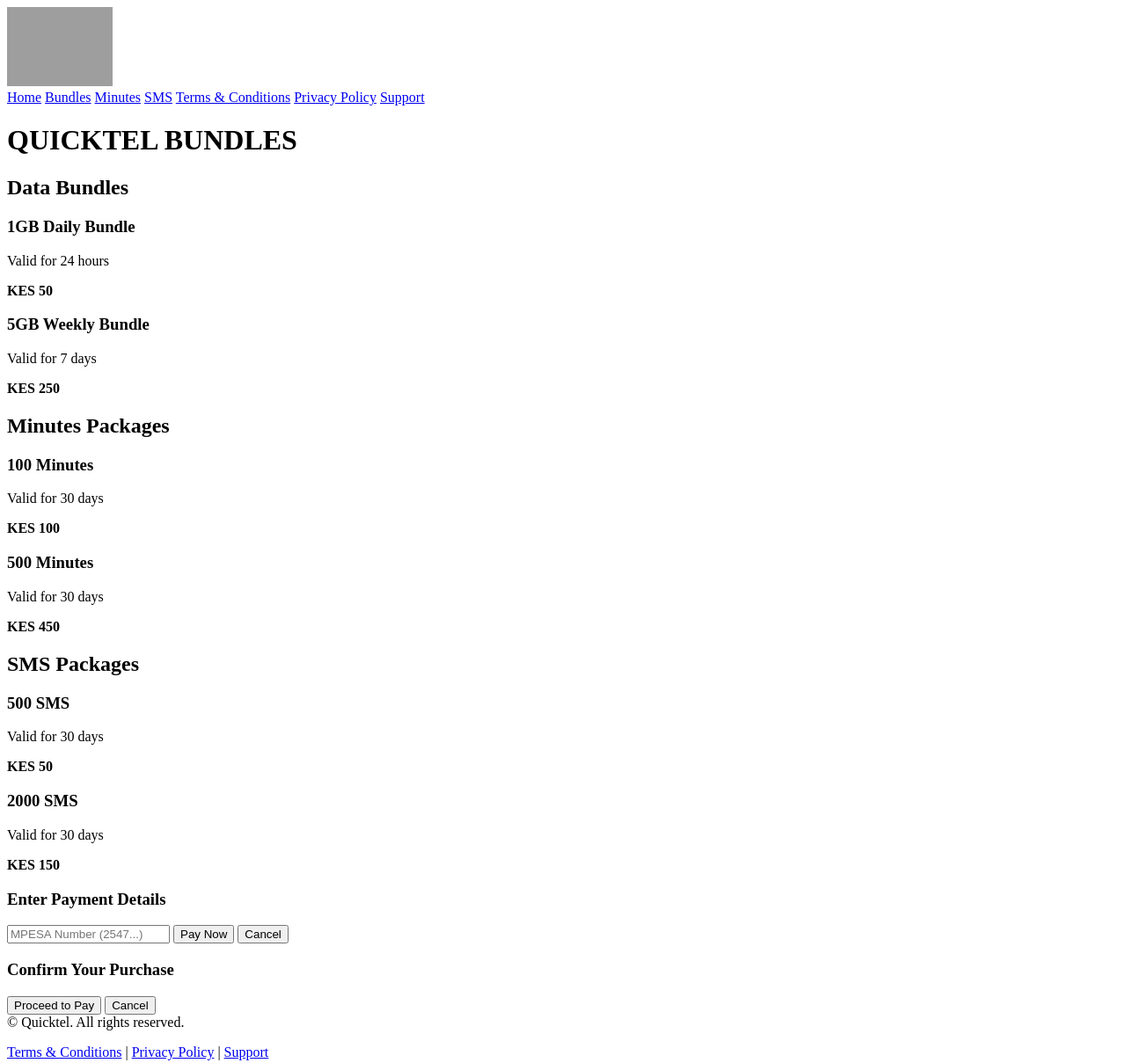
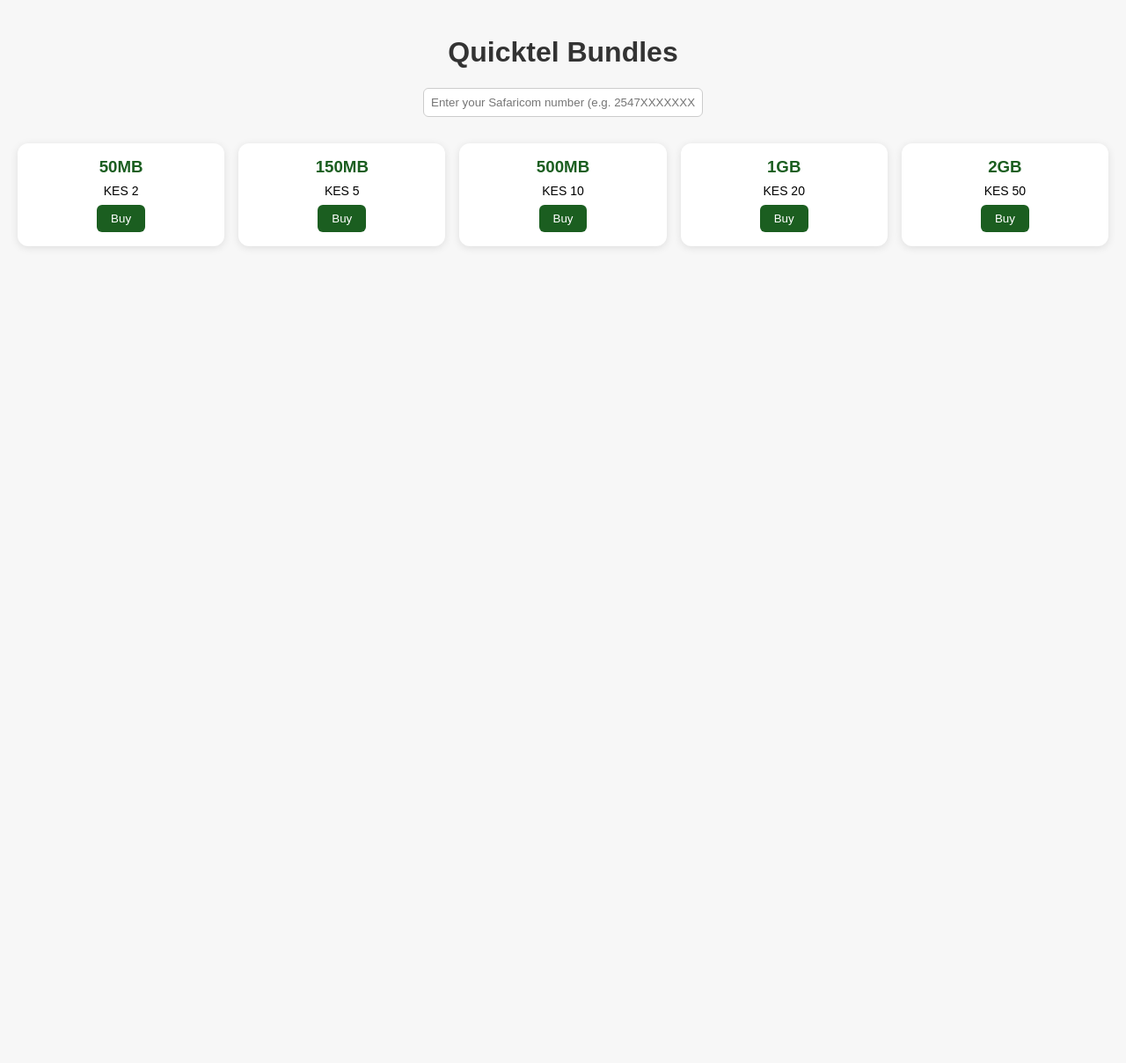
Before and after one commit to Jasam-Kajam/QuicktelBundles, a website: page public/index.html in a window 1280 px wide. Shown: the whole page at 88% size. After the commit the page ends 800 px from the top, so only its background shows below. Drawn offline with Linux system fonts and the light colour scheme; grey boxes are pictures that could not be loaded.

Commit message:
Update index.html

```diff
--- a/public/index.html
+++ b/public/index.html
@@ -1,168 +1,128 @@
-<!DOCTYPE html><html lang="en">
+<!DOCTYPE html>
+<html lang="en">
 <head>
   <meta charset="UTF-8" />
-  <meta name="viewport" content="width=device-width, initial-scale=1.0" />
+  <meta name="viewport" content="width=device-width, initial-scale=1.0"/>
   <title>Quicktel Bundles</title>
   <style>
-    /* Styles remain the same as in the cleaned version */
+    body {
+      font-family: sans-serif;
+      background: #f7f7f7;
+      margin: 0;
+      padding: 20px;
+    }
+    h1 {
+      text-align: center;
+      color: #333;
+    }
+    .bundle-container {
+      display: grid;
+      grid-template-columns: repeat(auto-fit, minmax(200px, 1fr));
+      gap: 16px;
+      margin-top: 30px;
+    }
+    .card {
+      background: white;
+      border-radius: 12px;
+      padding: 16px;
+      box-shadow: 0 2px 10px rgba(0, 0, 0, 0.1);
+      text-align: center;
+    }
+    .card h3 {
+      margin: 0;
+      color: #1b5e20;
+    }
+    .card p {
+      margin: 8px 0;
+      font-size: 14px;
+    }
+    .card button {
+      background: #1b5e20;
+      color: white;
+      border: none;
+      padding: 8px 16px;
+      border-radius: 6px;
+      cursor: pointer;
+      transition: background 0.3s;
+    }
+    .card button:hover {
+      background: #2e7d32;
+    }
+    input {
+      padding: 8px;
+      width: 100%;
+      max-width: 300px;
+      margin: 20px auto;
+      display: block;
+      border-radius: 6px;
+      border: 1px solid #ccc;
+    }
   </style>
 </head>
 <body>
-  <header>
-    <img src="https://public-files-paystack-prod.s3.eu-west-1.amazonaws.com/integration-logos/rssmtvcf4bathncmrv37.jpeg" width="120" alt="Quicktel Logo">
-    <nav class="menu">
-      <a href="#">Home</a>
-      <a href="#" data-section="bundles">Bundles</a>
-      <a href="#" data-section="minutes">Minutes</a>
-      <a href="#" data-section="sms">SMS</a>
-      <a href="terms.html">Terms & Conditions</a>
-      <a href="privacy.html">Privacy Policy</a>
-      <a href="https://wa.me/254729952483" target="_blank">Support</a>
-    </nav>
-    <div class="hamburger" id="hamburger">
-      <span></span>
-      <span></span>
-      <span></span>
+  <h1>Quicktel Bundles</h1>
+
+  <input id="phone" type="tel" placeholder="Enter your Safaricom number (e.g. 2547XXXXXXX)" />
+
+  <div class="bundle-container">
+    <div class="card">
+      <h3>50MB</h3>
+      <p>KES 2</p>
+      <button onclick="buyBundle(2)">Buy</button>
     </div>
-  </header>  <main>
-    <h1>QUICKTEL BUNDLES</h1>
-    <section id="bundles">
-      <h2>Data Bundles</h2>
-      <div class="product" onclick="openPhonePopup('1GB Daily Bundle', 50)">
-        <h3>1GB Daily Bundle</h3>
-        <p>Valid for 24 hours</p>
-        <strong>KES 50</strong>
-      </div>
-      <div class="product" onclick="openPhonePopup('5GB Weekly Bundle', 250)">
-        <h3>5GB Weekly Bundle</h3>
-        <p>Valid for 7 days</p>
-        <strong>KES 250</strong>
-      </div>
-    </section><section id="minutes">
-  <h2>Minutes Packages</h2>
-  <div class="product" onclick="openPhonePopup('100 Minutes', 100)">
-    <h3>100 Minutes</h3>
-    <p>Valid for 30 days</p>
-    <strong>KES 100</strong>
+    <div class="card">
+      <h3>150MB</h3>
+      <p>KES 5</p>
+      <button onclick="buyBundle(5)">Buy</button>
+    </div>
+    <div class="card">
+      <h3>500MB</h3>
+      <p>KES 10</p>
+      <button onclick="buyBundle(10)">Buy</button>
+    </div>
+    <div class="card">
+      <h3>1GB</h3>
+      <p>KES 20</p>
+      <button onclick="buyBundle(20)">Buy</button>
+    </div>
+    <div class="card">
+      <h3>2GB</h3>
+      <p>KES 50</p>
+      <button onclick="buyBundle(50)">Buy</button>
+    </div>
   </div>
-  <div class="product" onclick="openPhonePopup('500 Minutes', 450)">
-    <h3>500 Minutes</h3>
-    <p>Valid for 30 days</p>
-    <strong>KES 450</strong>
-  </div>
-</section>
 
-<section id="sms">
-  <h2>SMS Packages</h2>
-  <div class="product" onclick="openPhonePopup('500 SMS', 50)">
-    <h3>500 SMS</h3>
-    <p>Valid for 30 days</p>
-    <strong>KES 50</strong>
-  </div>
-  <div class="product" onclick="openPhonePopup('2000 SMS', 150)">
-    <h3>2000 SMS</h3>
-    <p>Valid for 30 days</p>
-    <strong>KES 150</strong>
-  </div>
-</section>
-
-  </main>  <div class="popup-overlay" id="popupOverlay">
-    <div class="popup">
-      <h3>Enter Payment Details</h3>
-      <input type="text" id="popupPhone" placeholder="MPESA Number (2547...)" maxlength="12">
-      <input type="hidden" id="popupAmount">
-      <input type="hidden" id="popupTitle">
-      <button id="submitPayment">Pay Now</button>
-      <button class="cancel" onclick="closePopup()">Cancel</button>
-    </div>
-  </div>  <div id="customConfirmOverlay">
-    <div id="customConfirmBox">
-      <h3>Confirm Your Purchase</h3>
-      <div id="confirmDetails"></div>
-      <button class="confirm-yes">Proceed to Pay</button>
-      <button class="confirm-no">Cancel</button>
-    </div>
-  </div>  <footer>
-    &copy; <span id="year"></span> Quicktel. All rights reserved.
-    <p>
-      <a href="terms.html">Terms & Conditions</a> |
-      <a href="privacy.html">Privacy Policy</a> |
-      <a href="https://samuwa-educanews.onrender.com/contac.html" target="_blank">Support</a>
-    </p>
-  </footer>  <script>
-    document.addEventListener('contextmenu', e => e.preventDefault());
-
-    const hamburger = document.getElementById('hamburger');
-    const menu = document.querySelector('.menu');
-    hamburger.addEventListener('click', () => menu.classList.toggle('show'));
-
-    const popupOverlay = document.getElementById("popupOverlay");
-    const phoneInput = document.getElementById("popupPhone");
-    const amountInput = document.getElementById("popupAmount");
-    const titleInput = document.getElementById("popupTitle");
-    const submitBtn = document.getElementById("submitPayment");
-
-    const confirmOverlay = document.getElementById("customConfirmOverlay");
-    const confirmDetails = document.getElementById("confirmDetails");
-    const confirmYesBtn = document.querySelector(".confirm-yes");
-    const confirmNoBtn = document.querySelector(".confirm-no");
-
-    function customConfirm(product, amount) {
-      return new Promise((resolve) => {
-        confirmDetails.innerHTML = `📦 <strong>${product}</strong><br>💰 Amount: <strong>KES ${amount}</strong>`;
-        confirmOverlay.style.display = 'flex';
-        confirmYesBtn.onclick = () => { confirmOverlay.style.display = 'none'; resolve(true); };
-        confirmNoBtn.onclick = () => { confirmOverlay.style.display = 'none'; resolve(false); };
-      });
-    }
-
-    async function openPhonePopup(product, amount) {
-      const confirmPurchase = await customConfirm(product, amount);
-      if (!confirmPurchase) return;
-      phoneInput.value = '';
-      amountInput.value = amount;
-      titleInput.value = product;
-      popupOverlay.classList.add("active");
-    }
-
-    function closePopup() {
-      popupOverlay.classList.remove("active");
-    }
-
-    submitBtn.addEventListener("click", async () => {
-      const phone = phoneInput.value.trim();
-      const amount = amountInput.value;
-      const product = titleInput.value;
-
-      if (!/^254\d{9}$/.test(phone)) {
-        alert("❌ Please enter a valid Safaricom number starting with 254...");
+  <script>
+    async function buyBundle(amount) {
+      const phone = document.getElementById("phone").value.trim();
+      if (!phone.match(/^2547\d{8}$/)) {
+        alert("Please enter a valid Safaricom number in format 2547XXXXXXXX");
         return;
       }
 
-      submitBtn.disabled = true;
-      submitBtn.textContent = 'Processing...';
+      const confirmBuy = confirm(`Buy bundle worth KES ${amount} for ${phone}?`);
+      if (!confirmBuy) return;
 
       try {
-        const response = await fetch("/process-payment", {
+        const res = await fetch("/stkpush", {
           method: "POST",
-          headers: { "Content-Type": "application/json" },
-          body: JSON.stringify({ phone, amount, product })
+          headers: {
+            "Content-Type": "application/json"
+          },
+          body: JSON.stringify({ phone, amount })
         });
 
-        const result = await response.json();
-
-        if (response.ok) {
-          alert(`✅ Payment initiated successfully! Transaction ID: ${result.transactionId || 'N/A'}`);
-          closePopup();
+        const data = await res.json();
+        if (res.ok) {
+          alert("✅ STK sent to your phone. Enter PIN to complete.");
         } else {
-          alert(`❌ Payment failed: ${result.message || 'Unknown error'}`);
+          console.error(data);
+          alert("❌ Failed to send STK Push: " + (data.details?.errorMessage || "Unknown error"));
         }
-      } catch (error) {
-        alert(`⚠️ Error connecting to server: ${error.message}`);
-      } finally {
-        submitBtn.disabled = false;
-        submitBtn.textContent = 'Pay Now';
+      } catch (err) {
+        alert("❌ Error: " + err.message);
       }
-    });
-  </script></body>
+    }
+  </script>
+</body>
 </html>
```
